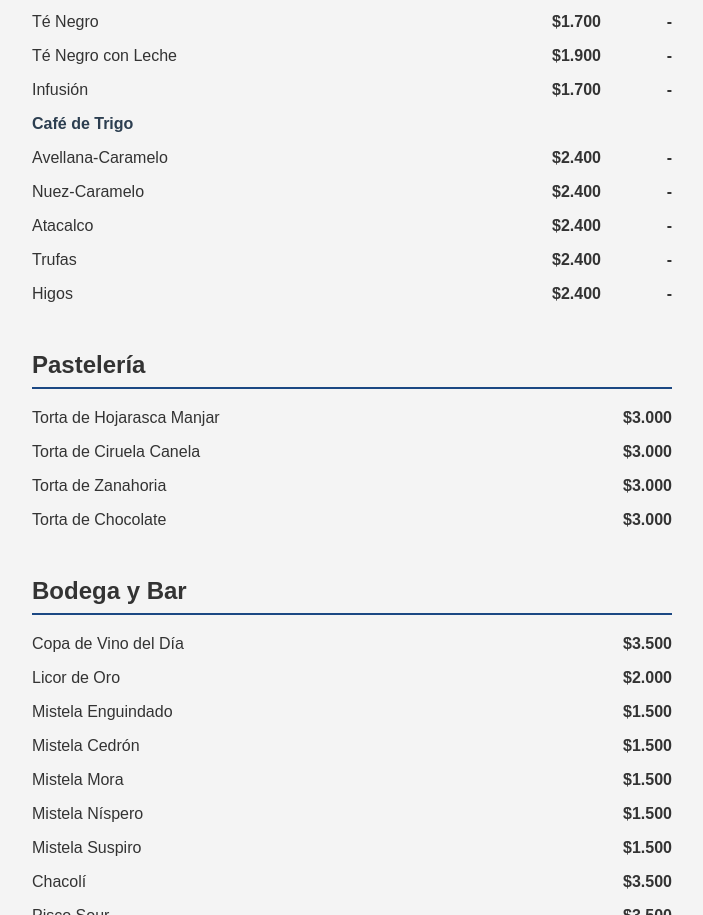
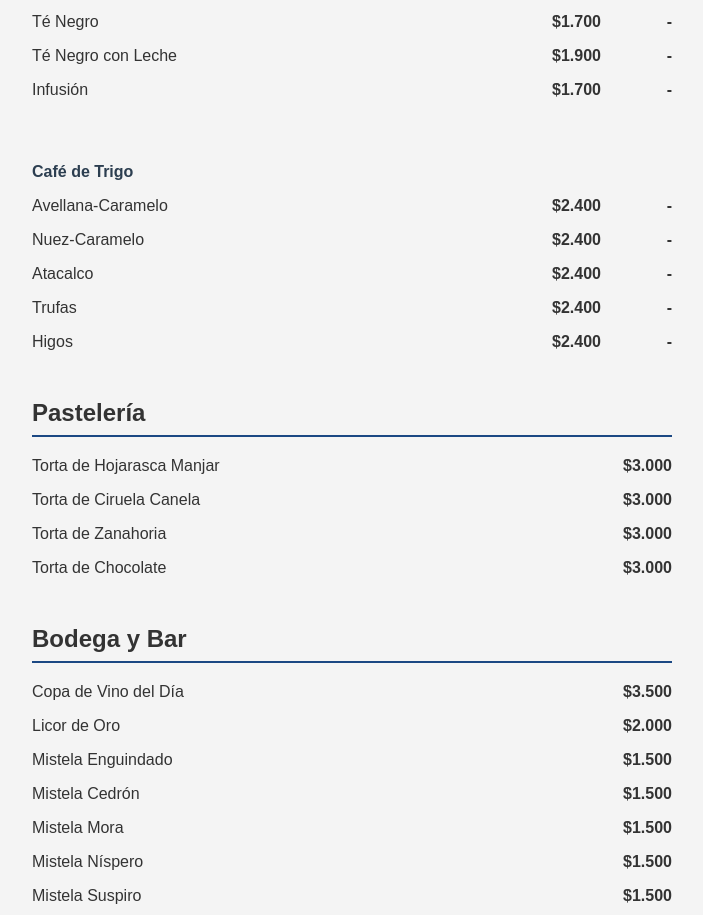
Before and after one commit to lucastoesca/lucastoesca.github.io, a plain HTML site: page index.html in a window 1280 px wide. Shown: the part 1428-2343 px from the top of the page, without its empty margins (288-991 px from the left). Drawn offline with Linux system fonts and the light colour scheme.

Commit message:
Update styles.css

```diff
--- a/styles.css
+++ b/styles.css
@@ -176,3 +176,7 @@ footer {
 #cafeteria {
     margin-top: 3rem;
 }
+
+#cafe-trigo {
+    margin-top: 3rem;
+}
```
